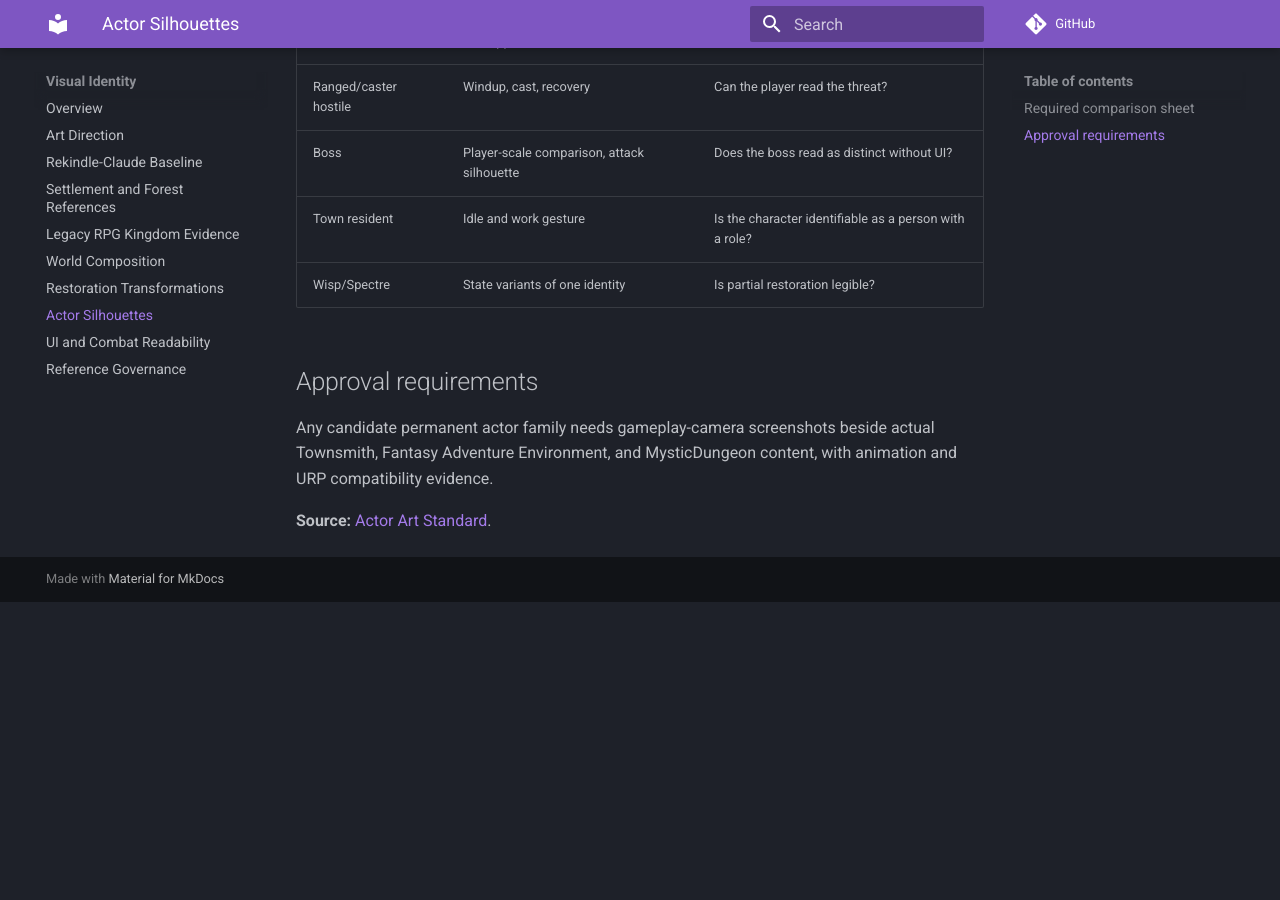
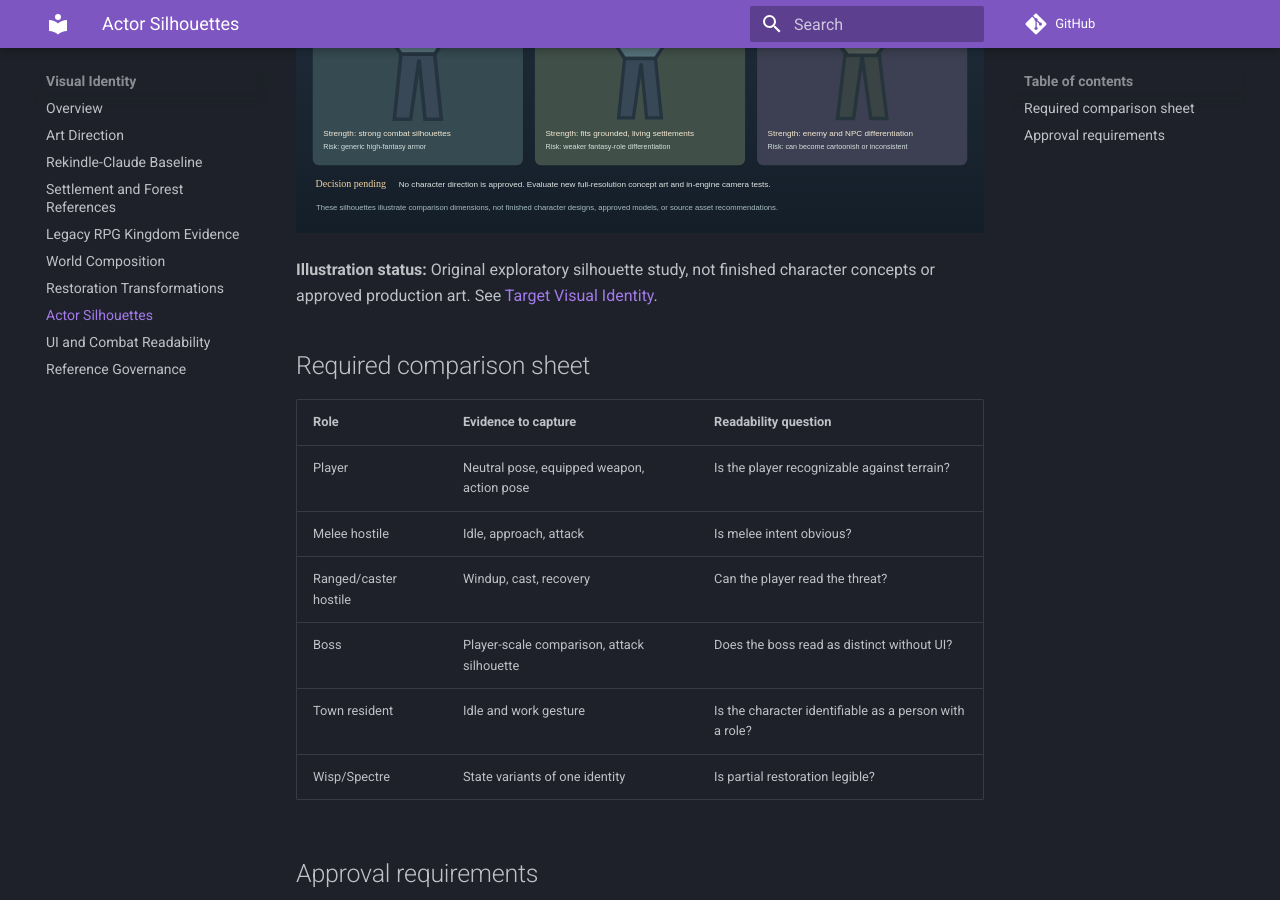
Before and after one commit to Shashakar/RPG-Kingdom-Design-Bible, an MkDocs documentation site: the page built from docs/visual/actor-silhouettes.md, in a window 1280 px wide and 900 px high, scrolled down 725 px. Built offline with MkDocs 1.6.1 and Material for MkDocs 9.7.7, drawn with Linux system fonts in a browser that asks for light colours; comment, search, counter and statistics services are not loaded; before the commit the page ends 1327 px from its top, so only the background shows below that.

Commit message:
Embed target reference illustrations in docs/visual/actor-silhouettes.md

```diff
--- a/docs/visual/actor-silhouettes.md
+++ b/docs/visual/actor-silhouettes.md
@@ -7,6 +7,10 @@ The current Rekindle-Claude characters are implementation placeholders and **mus
 > **Creative decision — October 19, 2026:** The current **Rekindle-Claude character visual style is not approved and requires a complete redesign**. Treat its current characters as implementation placeholders, not reference targets. The overall stylized-fantasy world direction does **not** approve the existing character proportions, faces, armor styling, silhouettes, or visual finish. Preserve working gameplay/animation infrastructure where practical, but assess new character art independently. The character concept boards are exploratory, not approved replacements.
 
 
+
+![Exploratory character style comparison](../assets/visual/target-character-directions.svg)
+
+**Illustration status:** Original exploratory silhouette study, not finished character concepts or approved production art. See [Target Visual Identity](target-identity.md).
 
 ## Required comparison sheet
 
```
